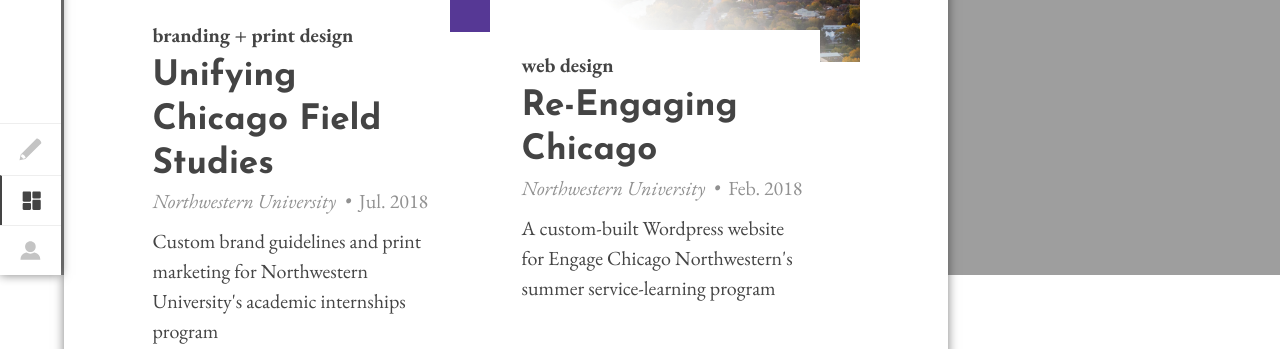
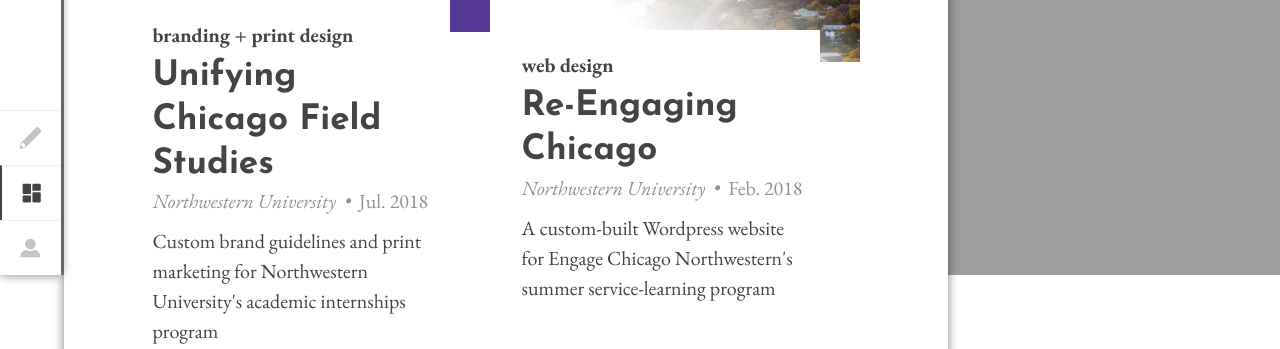
Before and after one commit to dungerdunger/dungerdunger.github.io, a Jekyll site: the page built from _pages/02_design.md, in a window 1280 px wide. Shown: the part 625-974 px from the top of the page. Built offline with Jekyll 4.4.1, drawn with Linux system fonts in a browser that asks for light colours; some web fonts are replaced.

Commit message:
fixed nav buttons on mobile in chrome

```diff
--- a/_sass/_style.scss
+++ b/_sass/_style.scss
@@ -443,12 +443,13 @@
 			}
 			a.nav-page {
 				text-decoration:none;
-				display:block;
+				//display:block;
 				background:#fff;
 				padding:12px;
 				border-right:solid 1px #eee;
 				fill:$color1-lightest;
 				display:flex;
+				flex:0 0 65px;
 				align-items:center;
 				justify-content:center;
 				height:100%;
@@ -459,6 +460,7 @@
 					padding-left:15px;
 					padding-top:13px;
 					padding-bottom:13px;
+					flex:0 0 55px;
 				}
 				svg {
 					width:80%;
```
